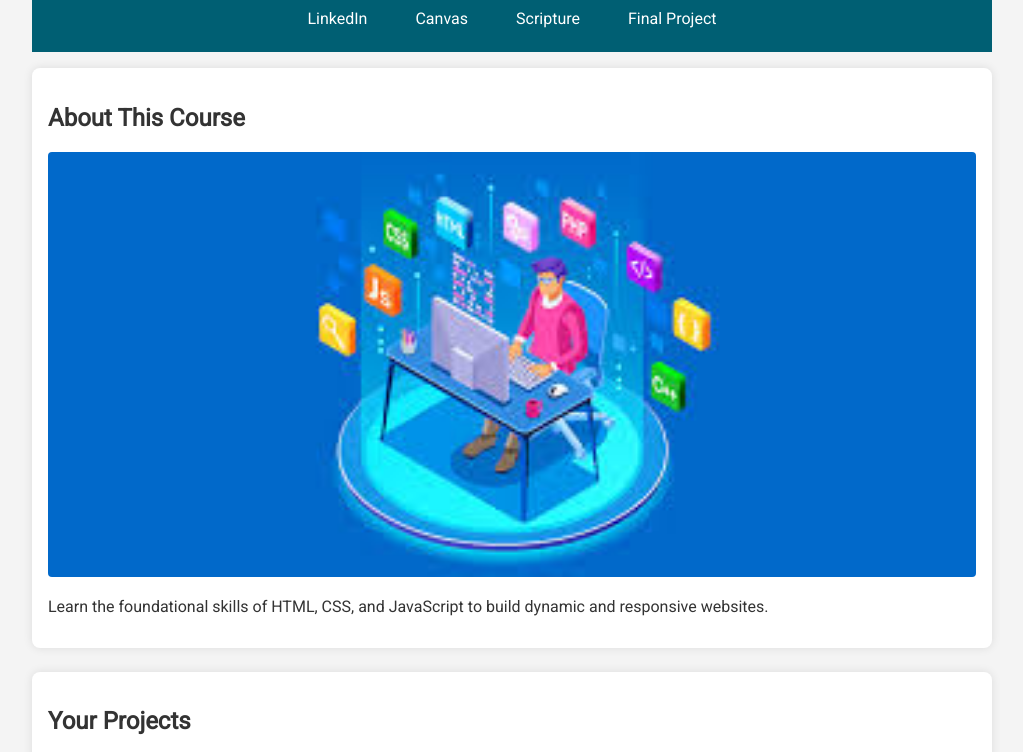
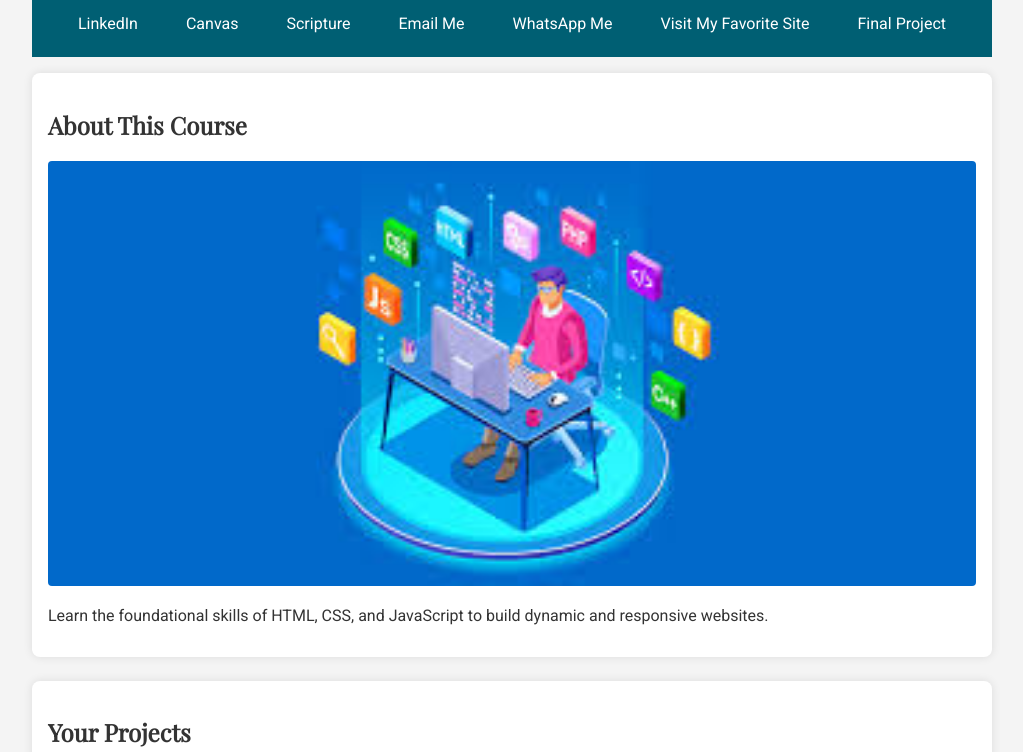
Before and after one commit to Nyantakyi-Francis/wdd131, a plain HTML site: page index.html in a window 1280 px wide. Shown: the part 112-864 px from the top of the page, without its empty margins (128-1151 px from the left). Drawn offline with nearby package versions, Linux system fonts and the light colour scheme.

Commit message:
all done

```diff
--- a/index.html
+++ b/index.html
@@ -17,6 +17,9 @@
       <a href="https://www.linkedin.com/in/nyantakyi-francis-603497278">LinkedIn</a>
       <a href="https://byupw.instructure.com">Canvas</a>
       <a href="https://www.churchofjesuschrist.org/study/scriptures/bofm/1-ne/3?lang=eng&id=p7#p7">Scripture</a>
+      <a href="mailto:nyantakyifrancis54@gmail.com">Email Me</a>
+      <a href="https://wa.me/233595715528" target="_blank">WhatsApp Me</a>
+      <a href="https://one-piece.com/index.html" target="_blank">Visit My Favorite Site</a>
       <a href="#">Final Project</a>
     </nav>
   </header>
--- a/styles/base.css
+++ b/styles/base.css
@@ -1,4 +1,6 @@
-/* Google Fonts */
+/* base.css located in the styles directory */
+
+/* Set global styles */
 body {
     font-family: 'Roboto', sans-serif;
     max-width: 960px;
@@ -6,6 +8,11 @@ body {
     padding: 1rem;
     background-color: #f4f4f4;
     color: #333;
+  }
+
+  /* Example of a secondary font */
+  h1, h2 {
+    font-family: 'Playfair Display', serif;
   }
 
   /* Header and Nav */
```
